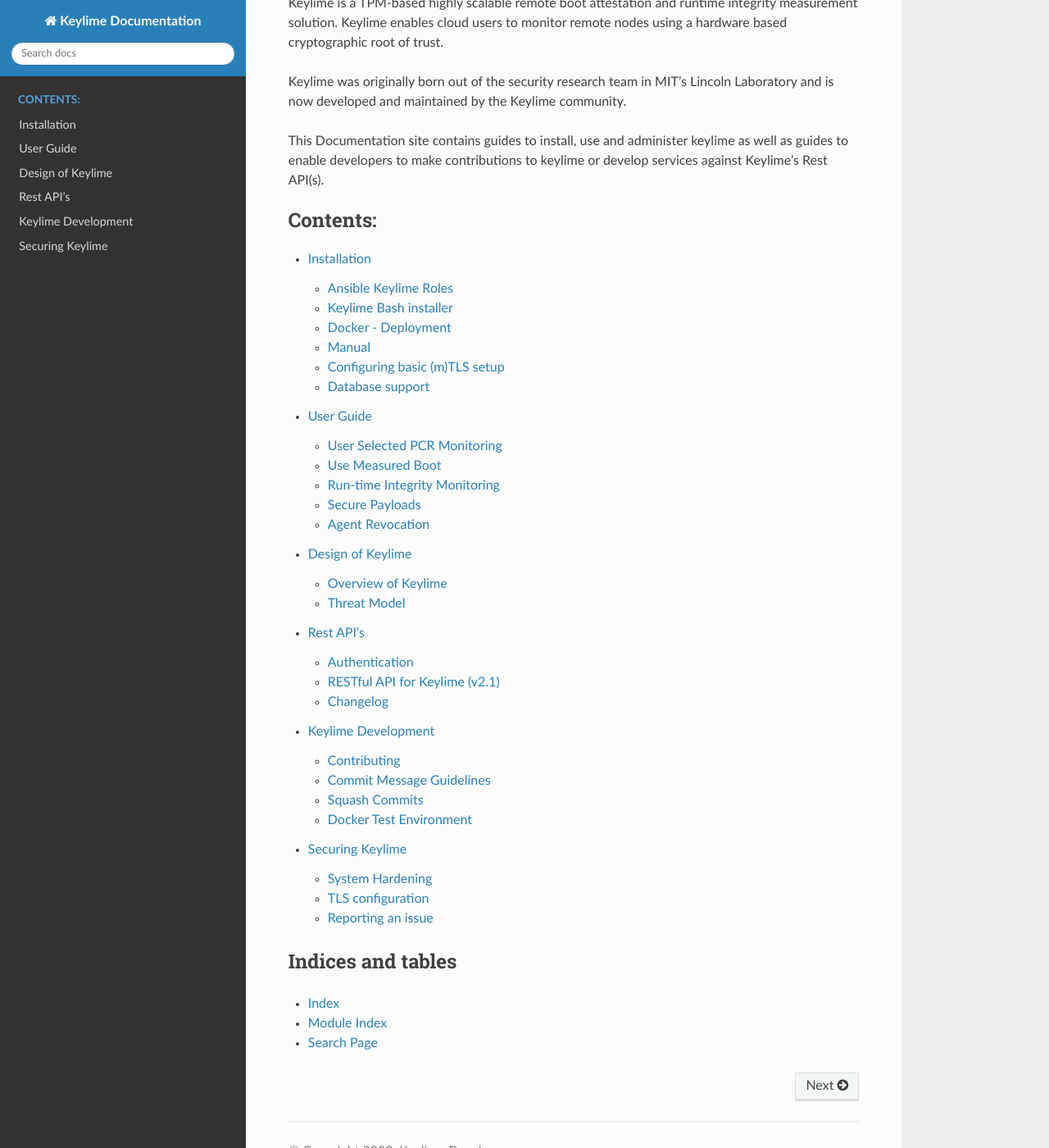
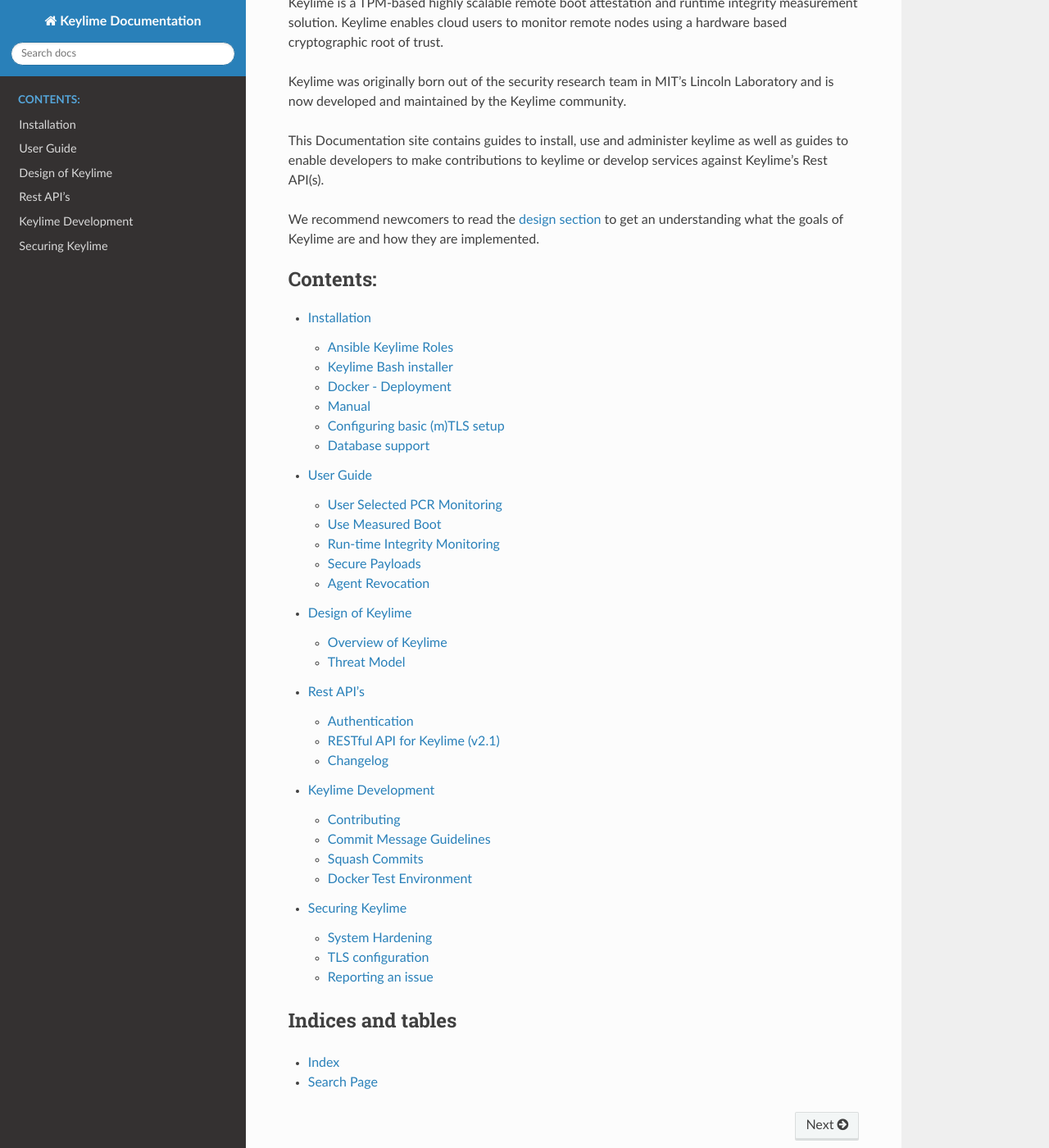
Before and after one commit to keylime/keylime, a Sphinx documentation site: the page built from docs/index.rst, in a window 1280 px wide and 1400 px high, scrolled down 341 px. Shown: the whole window at 82% size. Built offline with Sphinx 7.4.7 and the Read the Docs theme 2.0.0, drawn with Linux system fonts in a browser that asks for light colours.

Commit message:
docs: point newcomers to the design document
Signed-off-by: Thore Sommer <mail@thson.de>

```diff
--- a/docs/index.rst
+++ b/docs/index.rst
@@ -19,6 +19,9 @@
 as well as guides to enable developers to make contributions to keylime
 or develop services against Keylime's Rest API(s).
 
+We recommend newcomers to read the :doc:`design section <design>` to get an understanding
+what the goals of Keylime are and how they are implemented.
+
 
 .. toctree::
    :maxdepth: 2
```
Also changed, not shown: other parts of docs/index.rst (+0 -1 lines).
